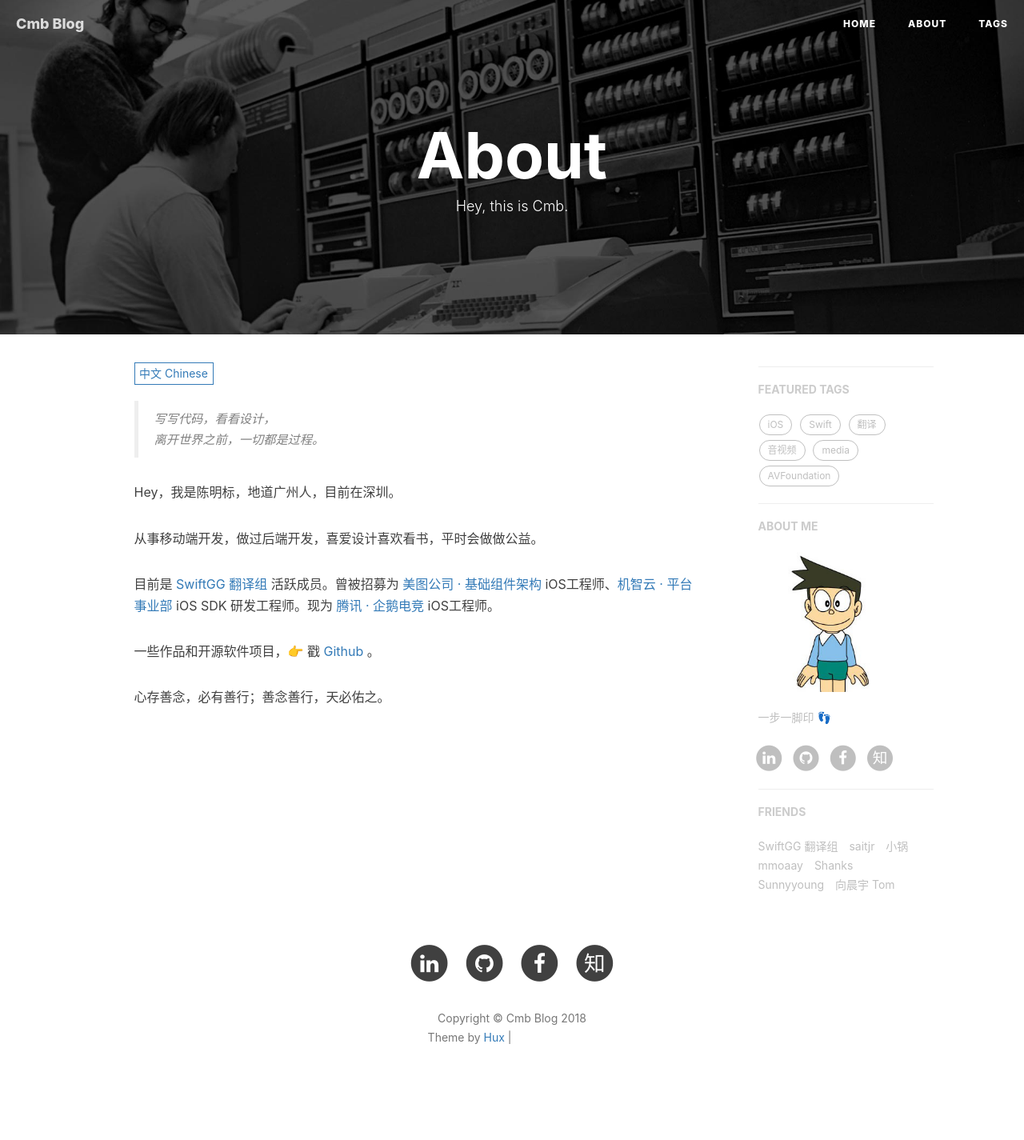
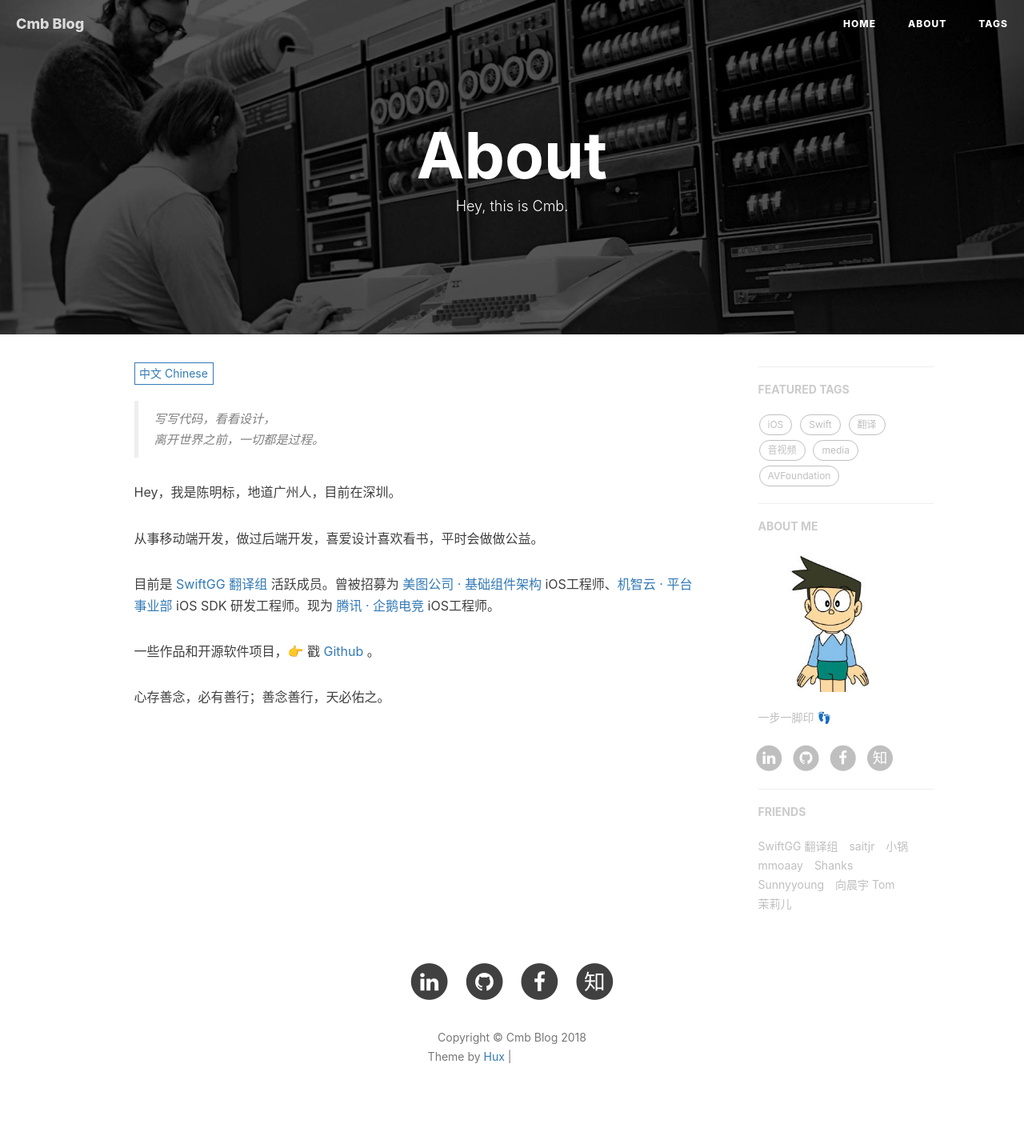
Before and after one commit to chenmingbiao/chenmingbiao.github.io, a Jekyll site: the page built from about.html, in a window 1280 px wide. Shown: the whole page at 80% size. Built offline with Jekyll 4.4.1, drawn with Linux system fonts in a browser that asks for light colours; nearby versions of some CDN libraries; comment, search, counter and statistics services are not loaded; before the commit the page ends 1401 px from its top, so only the background shows below that; grey boxes are pictures that could not be loaded.

Commit message:
[Feature] add friend

```diff
--- a/_config.yml
+++ b/_config.yml
@@ -103,5 +103,9 @@ friends: [
     {
         title: "向晨宇 Tom",
         href: "http://www.iosxxx.com/"
+    },
+    {
+        title: "茉莉儿",
+        href: "https://oliverqueen.cn/"
     }
 ]
```
